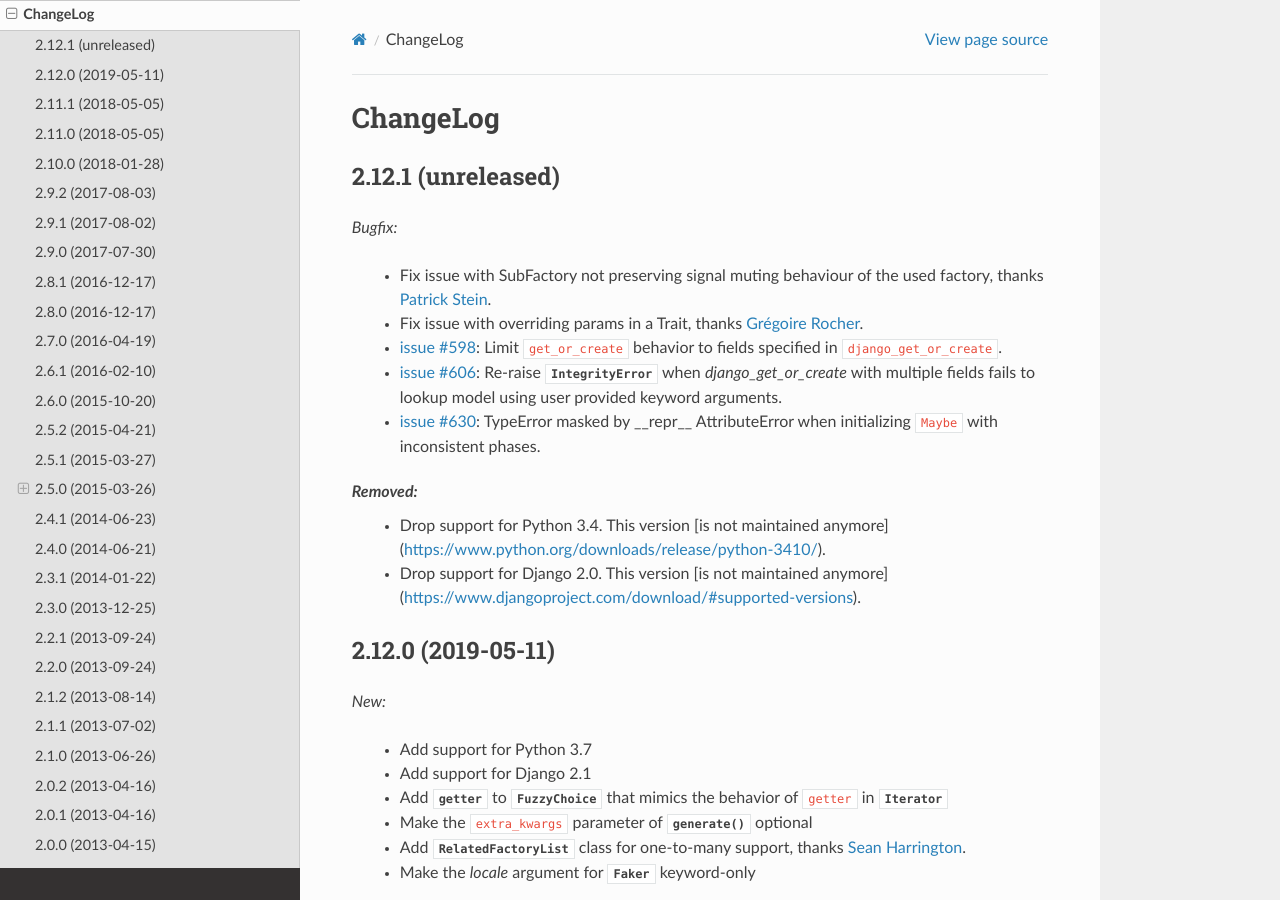
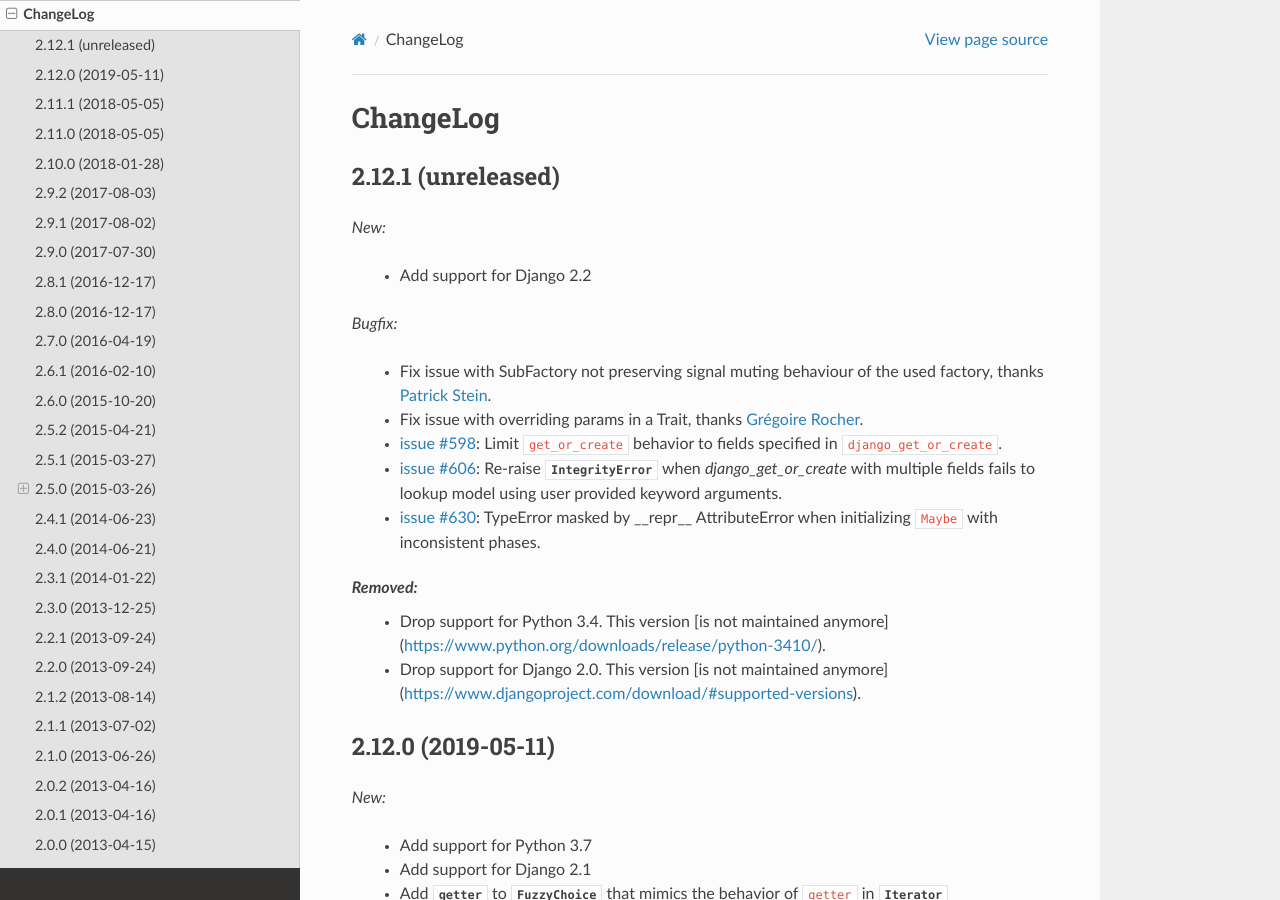
Before and after one commit to FactoryBoy/factory_boy, a Sphinx documentation site: the page built from docs/changelog.rst, in a window 1280 px wide and 900 px high. Built offline with Sphinx 7.4.7 and the Read the Docs theme 2.0.0, drawn with Linux system fonts in a browser that asks for light colours.

Commit message:
Document support for Django 2.2 in release note
Missed in 28cbc6635a74a85776e6724df5b2e4456174ec74.

```diff
--- a/docs/changelog.rst
+++ b/docs/changelog.rst
@@ -3,6 +3,10 @@
 
 2.12.1 (unreleased)
 -------------------
+
+*New:*
+
+    - Add support for Django 2.2
 
 *Bugfix:*
 
```
